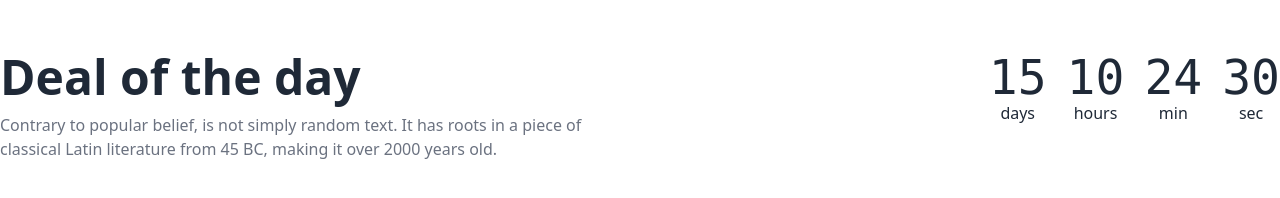
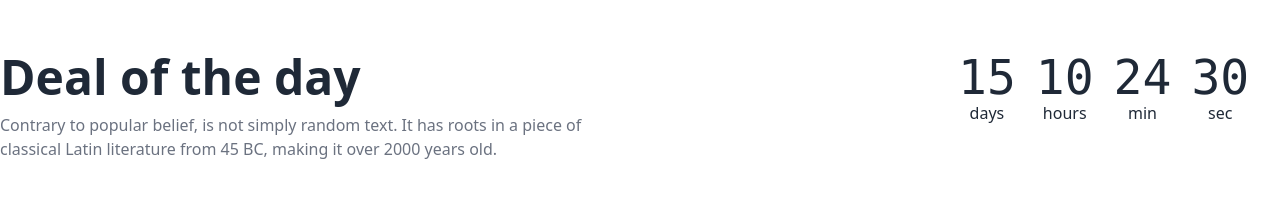
Before and after one commit to NizamChy/b8a3-fruit-brust, a plain HTML site: page index.html in a window 1280 px wide. Shown: the part 582-780 px from the top of the page. Drawn offline with nearby package versions, Linux system fonts and the light colour scheme.

Commit message:
Deal Section Updated

```diff
--- a/index.html
+++ b/index.html
@@ -213,7 +213,7 @@
           <p class="text-center md:text-start text-base mt-3 text-gray-500">Contrary to popular belief, is not simply random text. It has roots in a piece of classical Latin literature from 45 BC, making it over 2000 years old.</p>
         </div>
 
-        <div class="deal-countdown">
+        <div class="deal-countdown w-2/3 mx-auto md:w-1">
 
           <div class="grid grid-flow-col gap-5 text-center auto-cols-max">
             <div class="flex flex-col">
```
